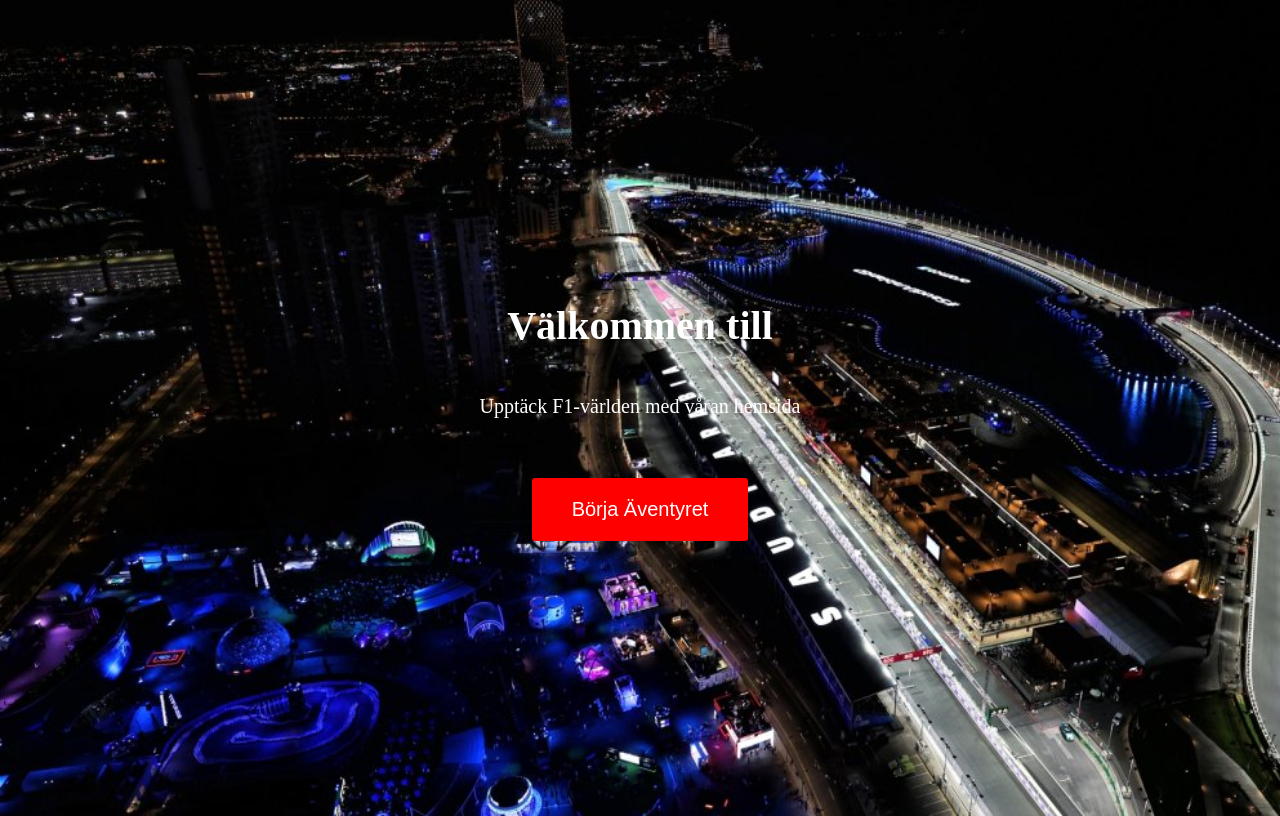
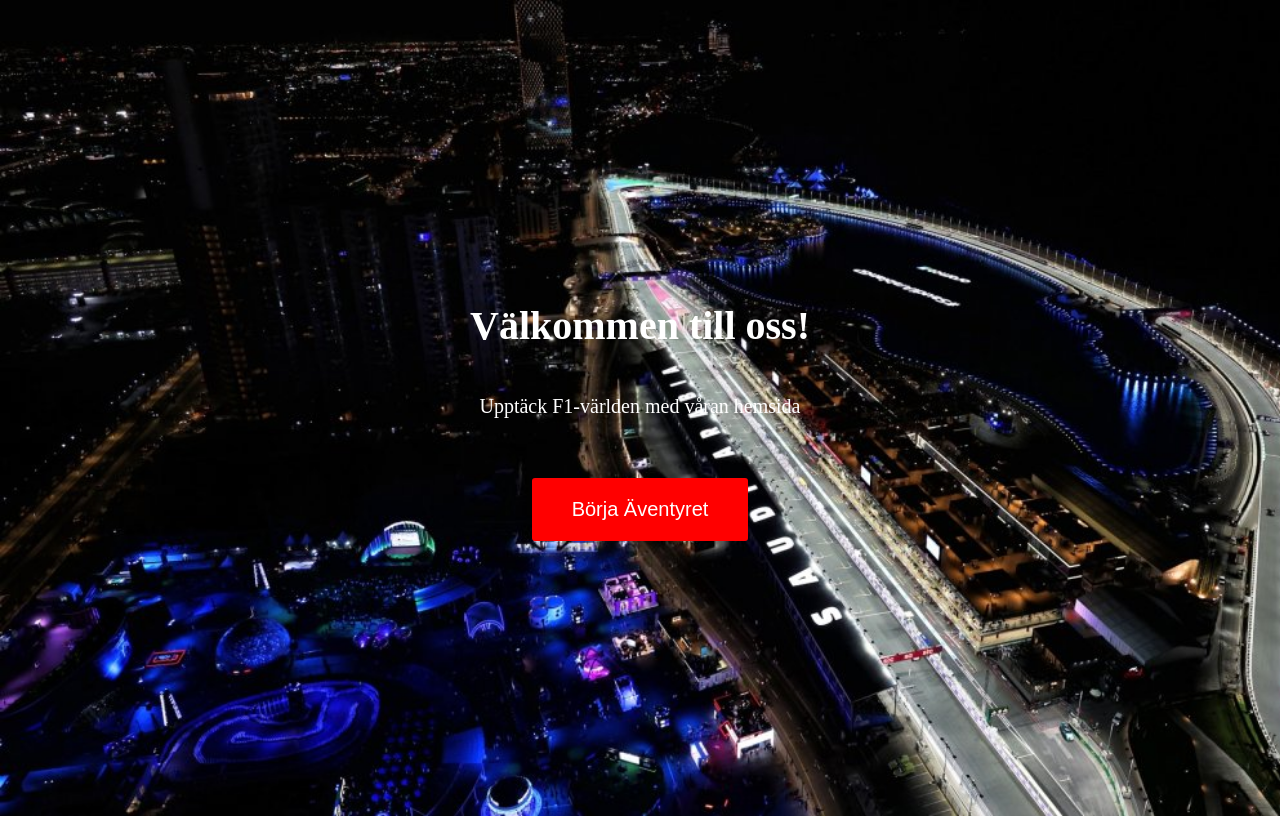
Before and after one commit to maxmellberg2/F1-Slutprojekt, a plain HTML site: page index.html in a window 1280 px wide. Drawn offline with Linux system fonts and the light colour scheme.

Commit message:
Finished

```diff
--- a/index.html
+++ b/index.html
@@ -8,7 +8,7 @@
   <body>
     <div class="background"></div>
     <div class="welcome-text">
-      <h1>Välkommen till </h1>
+      <h1>Välkommen till oss!</h1>
       <p>Upptäck F1-världen med våran hemsida</p>
       <a href="calendar.html"><button>Börja Äventyret</button></a>
     </div>
```
